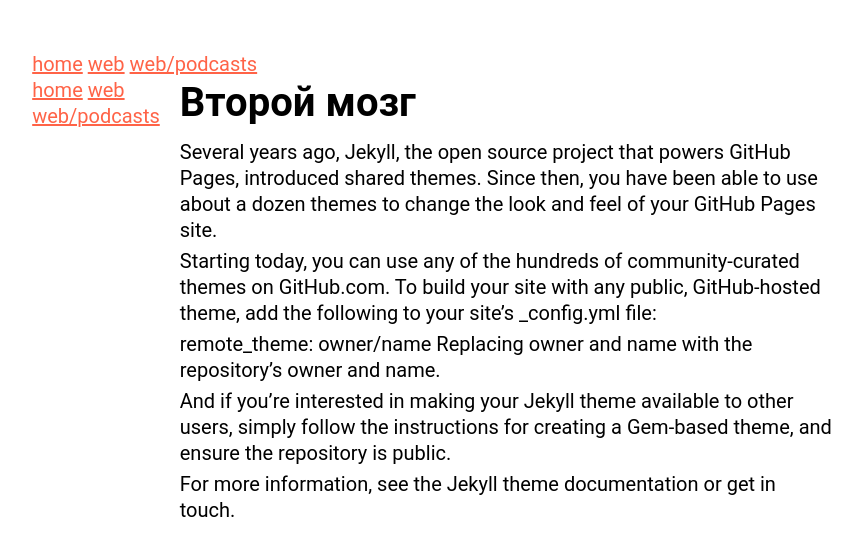
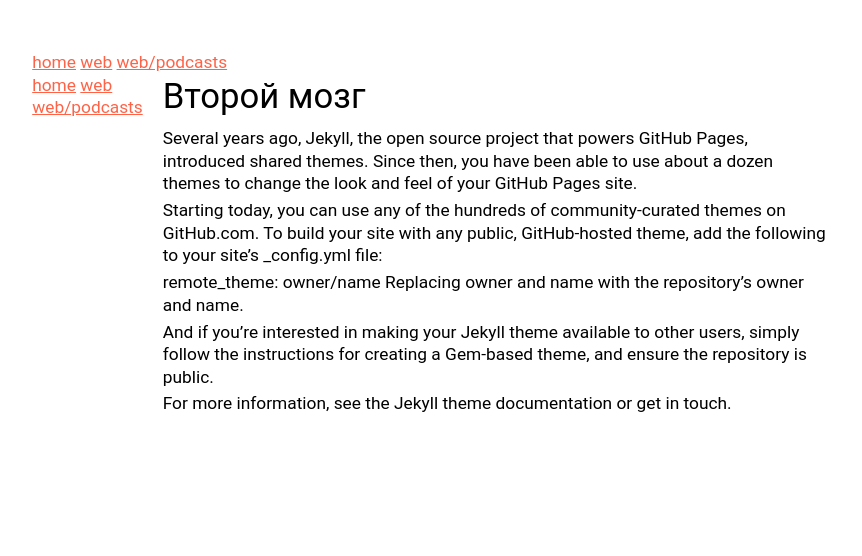
Before and after one commit to tmrsgrrn/wiki, a Jekyll site: the page built from readme.md, in a window 1280 px wide. Shown: the top 556 px of the page, without its empty margins (19-881 px from the left). Built offline with Jekyll 4.4.1, drawn with Linux system fonts in a browser that asks for light colours; our own code applies the rules of GitHub Pages for plain Markdown files.

Commit message:
Update main.css

```diff
--- a/assets/main.css
+++ b/assets/main.css
@@ -7,7 +7,7 @@ dl, dd, ol, ul, figure {
 
 body {
   font-family: Roboto, sans-serif;
-  font-size: 15pt;
+  font-size: 13pt;
   line-height: 1.3;
   font-weight: normal;
   color: black;
@@ -29,7 +29,7 @@ li > ol {
 }
 
 h1, h2, h3, h4, h5, h6 {
-  font-weight: bold;
+  font-weight: normal;
 }
 
 a {
```
